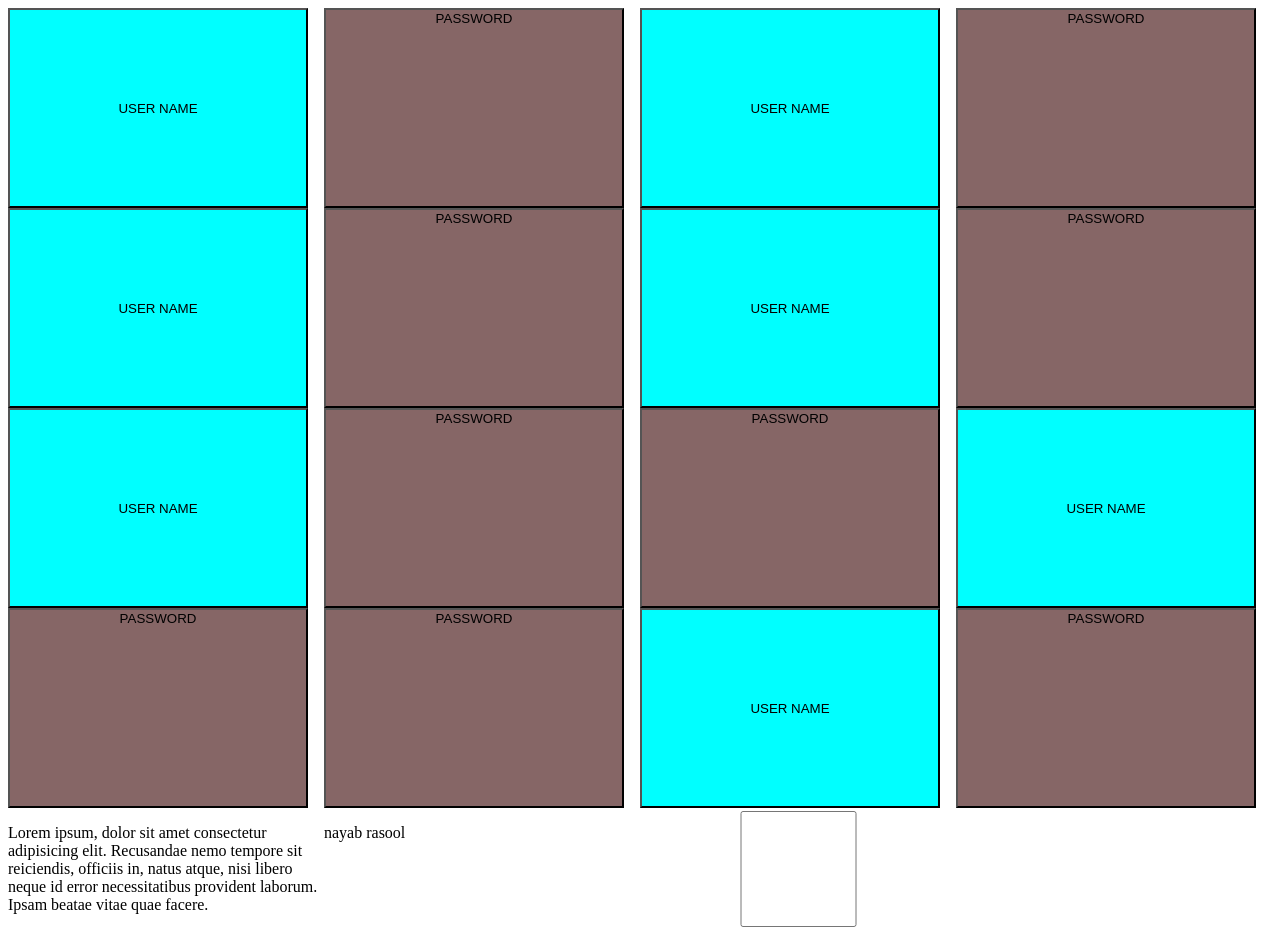
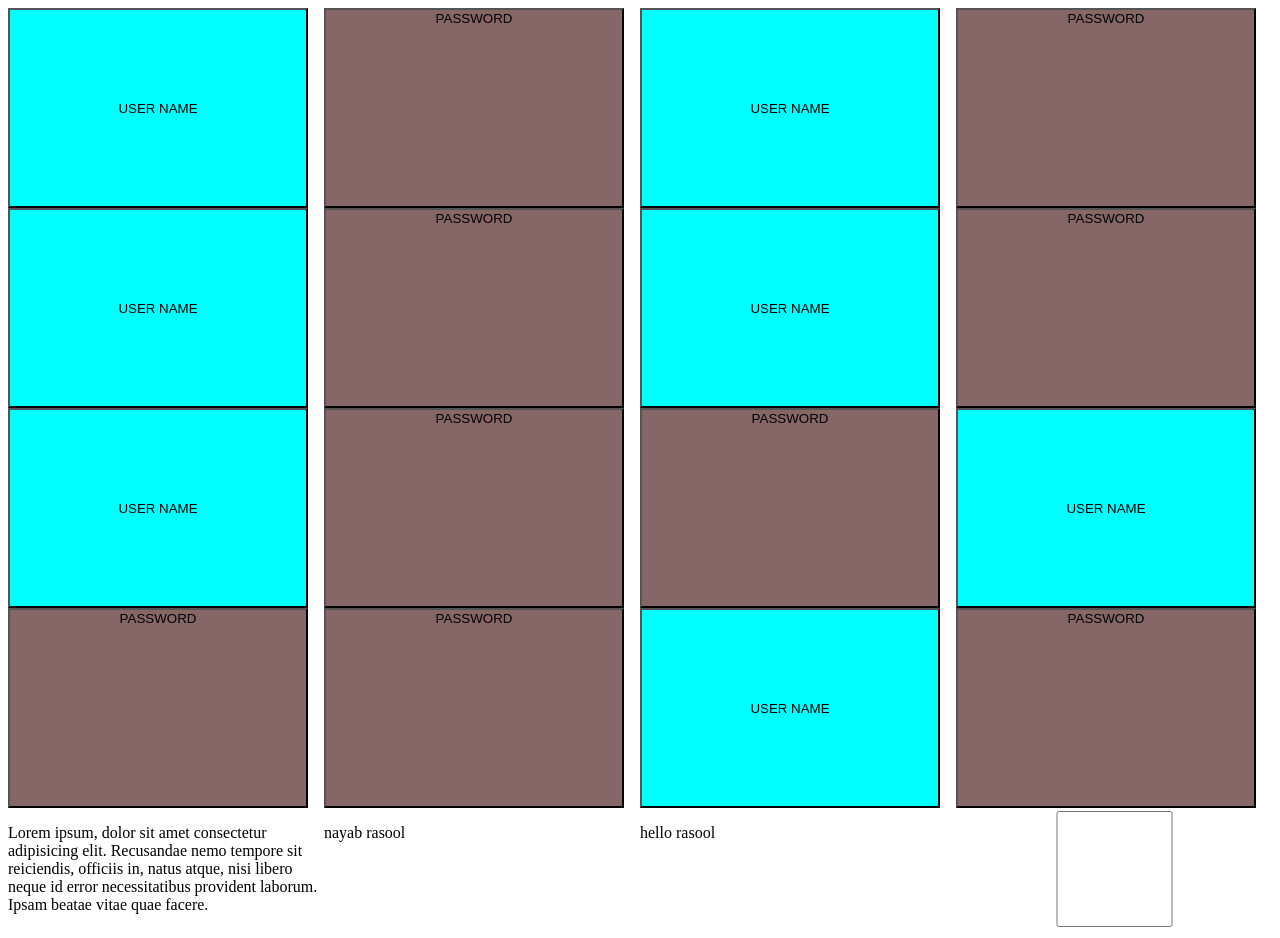
Before and after one commit to NayabRasool12/nayab-project, a plain HTML site: page index.html in a window 1280 px wide. Drawn offline with Linux system fonts and the light colour scheme.

Commit message:
nayab changes

```diff
--- a/index.html
+++ b/index.html
@@ -28,6 +28,8 @@
     Lorem ipsum, dolor sit amet consectetur adipisicing elit. Recusandae nemo tempore sit reiciendis, officiis in, natus atque, nisi libero neque id error necessitatibus provident laborum. Ipsam beatae vitae quae facere.
    </p>
    <p> nayab rasool </p>
+
+   <p>hello rasool</p>
    <input type="checkbox"/>
 </div>
 </body>
```
